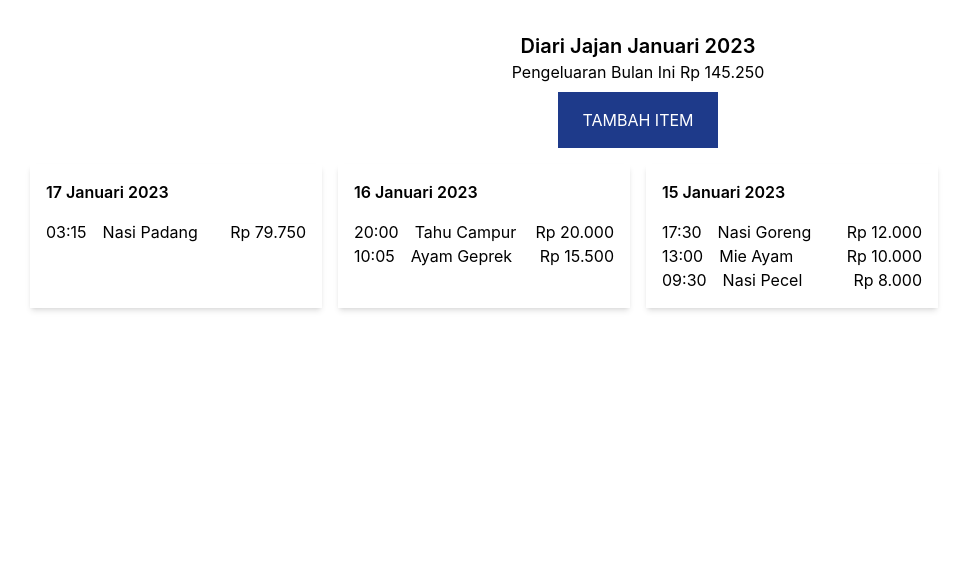
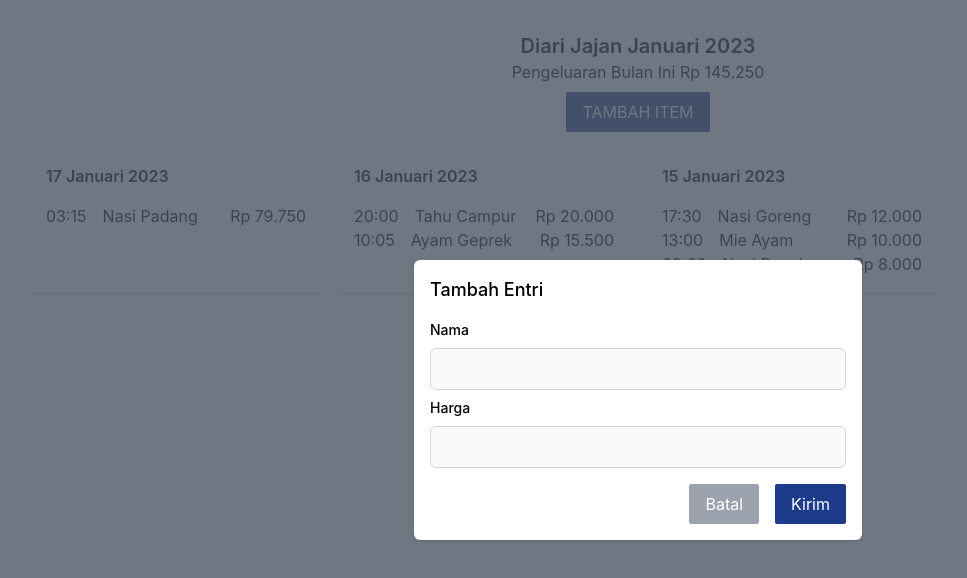
Before and after one commit to hasanmubarok9/expenditure-app, a React (Create React App) app: page / in a window 1280 px wide. Both pictures are taken after a click on the button "TAMBAH ITEM". Shown: the top 578 px of the page, without its empty margins (2-969 px from the left). Built offline with nearby package versions, Linux system fonts and the light colour scheme; data requests are answered from the project's data file.

Commit message:
create modal add item

```diff
--- a/src/App.tsx
+++ b/src/App.tsx
@@ -1,4 +1,4 @@
-import React, { useEffect } from "react";
+import { useEffect, useState } from "react";
 import "./App.css";
 import {
   getExpenditure,
@@ -8,8 +8,11 @@ import { toLocalCurrency } from "./helper";
 import { useAppDispatch, useAppSelector } from "./app/hooks";
 import Button from "./components/Button";
 import { Expenditure } from "./features/expenditure/Expenditure";
+import Modal from "./components/Modal";
 
 function App() {
+  const [isModalOpen, setIsModalOpen] = useState(false);
+
   const dispatch = useAppDispatch();
   const { currentMonth, totalExpenditureCurrentMonth } =
     useAppSelector(expenditureStore);
@@ -25,9 +28,20 @@ function App() {
         <h2 className="mb-2">
           Pengeluaran Bulan Ini {toLocalCurrency(totalExpenditureCurrentMonth)}
         </h2>
-        <Button variant="primary" text="TAMBAH ITEM" />
+        <Button
+          variant="primary"
+          text="TAMBAH ITEM"
+          onClick={() => setIsModalOpen(true)}
+        />
       </div>
       <Expenditure />
+      {isModalOpen && (
+        <Modal
+          onClickOutside={() => setIsModalOpen(false)}
+          onClickCancel={() => setIsModalOpen(false)}
+          onClickSubmit={() => setIsModalOpen(false)}
+        />
+      )}
     </div>
   );
 }
--- a/src/components/Button.tsx
+++ b/src/components/Button.tsx
@@ -1,9 +1,20 @@
 type ButtonProps = {
   variant: "primary" | "secondary";
   text: string;
+  className?: string;
+  onClick: () => void;
 };
-function Button({ variant, text }: ButtonProps) {
-  return <button className={`py-4 px-6 text-white ${variant === 'primary' ? 'bg-blue-900' : 'bg-gray-900'}`}>{text}</button>;
+function Button({ variant, text, className, onClick }: ButtonProps) {
+  return (
+    <button
+      className={`py-2 px-4 text-white rounded-sm ${
+        variant === "primary" ? "bg-blue-900" : "bg-gray-400"
+      } ${className}`}
+      onClick={onClick}
+    >
+      {text}
+    </button>
+  );
 }
 
 export default Button;
--- /dev/null
+++ b/src/components/Input.tsx
@@ -0,0 +1,25 @@
+import { InputHTMLAttributes } from "react";
+
+type InputPropsType = {
+  label: string;
+  className?: string;
+} & InputHTMLAttributes<HTMLInputElement>;
+
+const Input = ({ className, label, ...props }: InputPropsType) => {
+  return (
+    <div className={className}>
+      <label htmlFor={props.id} className="block mb-2 text-sm font-medium">
+        {label}
+      </label>
+      <input
+        className="bg-gray-50 border border-gray-300 text-gray-900 text-sm rounded-md focus:ring-blue-500 focus:border-blue-500 block w-full p-2.5"
+        type={props.type}
+        id={props.id}
+        required={props.required}
+        {...props}
+      />
+    </div>
+  );
+};
+
+export default Input;
--- a/src/components/Modal.tsx
+++ b/src/components/Modal.tsx
@@ -1,5 +1,69 @@
-function Modal() {
-  return <div>Modal</div>;
+import { useOutsideClick } from "../hooks/";
+import Button from "./Button";
+import Input from "./Input";
+
+type ModalPropsType = {
+  onClickOutside: () => void;
+  onClickSubmit: () => void;
+  onClickCancel: () => void;
+};
+
+function Modal({
+  onClickCancel,
+  onClickSubmit,
+  onClickOutside,
+}: ModalPropsType) {
+  const handleClickOutside = () => {
+    onClickOutside();
+  };
+
+  const ref = useOutsideClick(handleClickOutside);
+
+  return (
+    <div
+      id="defaultModal"
+      tabIndex={-1}
+      aria-hidden="true"
+      className="fixed top-0 left-0 right-0 z-50 w-full bg-gray-600 bg-opacity-80 overflow-x-hidden overflow-y-auto md:inset-0 h-full"
+    >
+      <div className="flex items-center justify-center h-full">
+        <div ref={ref} className="bg-white rounded-md shadow dark:bg-gray-700 w-full max-w-xs md:max-w-md">
+          <p className="p-4 font-medium text-lg">Tambah Entri</p>
+          <div className="p-4 pt-0">
+            <form action="">
+              <Input
+                label="Nama"
+                id="name"
+                type="text"
+                required={true}
+                className="mb-2"
+              />
+              <Input
+                label="Harga"
+                id="price"
+                type="number"
+                required={true}
+                className="mb-4"
+              />
+              <div className="flex items-center justify-end text-white">
+                <Button
+                  variant="secondary"
+                  text="Batal"
+                  className="mr-4"
+                  onClick={onClickCancel}
+                />
+                <Button
+                  variant="primary"
+                  text="Kirim"
+                  onClick={onClickSubmit}
+                />
+              </div>
+            </form>
+          </div>
+        </div>
+      </div>
+    </div>
+  );
 }
 
 export default Modal;
--- a/src/features/expenditure/Expenditure.tsx
+++ b/src/features/expenditure/Expenditure.tsx
@@ -5,7 +5,7 @@ import { expenditureStore } from "./expenditureSlice";
 export function Expenditure() {
   const { value: expenditures } = useAppSelector(expenditureStore);
   return (
-    <div className="grid grid-cols-4 gap-4 mt-4">
+    <div className="grid grid-cols-1 sm:grid-cols-2 md:grid-cols-3 lg:grid-cols-4 gap-4 mt-4">
       {expenditures.map(({ date, items }, id) => (
         <div className="p-4 shadow-md" key={id}>
           <p className="font-semibold mb-4">{date}</p>
--- /dev/null
+++ b/src/hooks/index.ts
@@ -0,0 +1,21 @@
+import { useEffect, useRef } from "react";
+
+export const useOutsideClick = (callback: () => void) => {
+  const ref = useRef<any>();
+
+  useEffect(() => {
+    const handleClick = (event: any) => {
+      if (ref.current && !ref.current.contains(event.target)) {
+        callback();
+      }
+    };
+
+    document.addEventListener("click", handleClick, true);
+
+    return () => {
+      document.removeEventListener("click", handleClick, true);
+    };
+  }, [ref, callback]);
+
+  return ref;
+};
```
